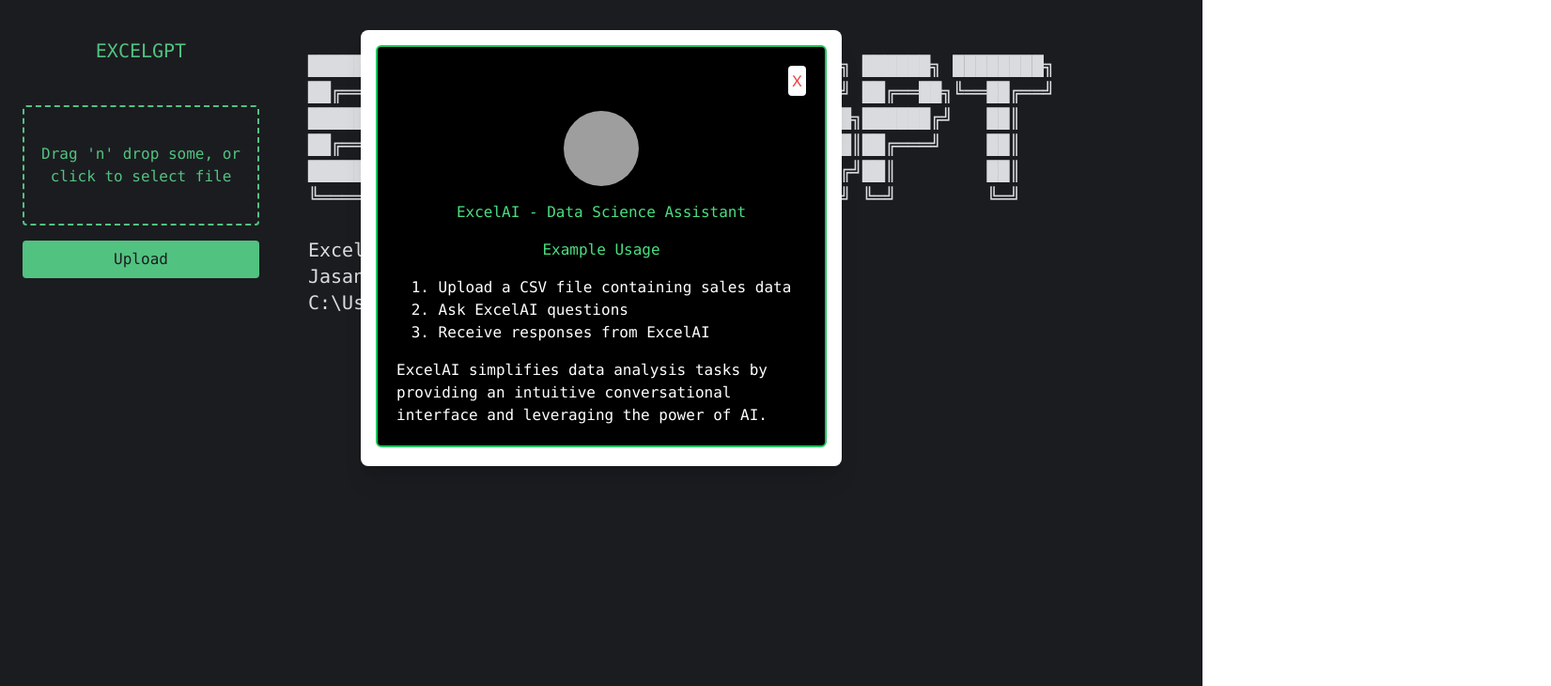
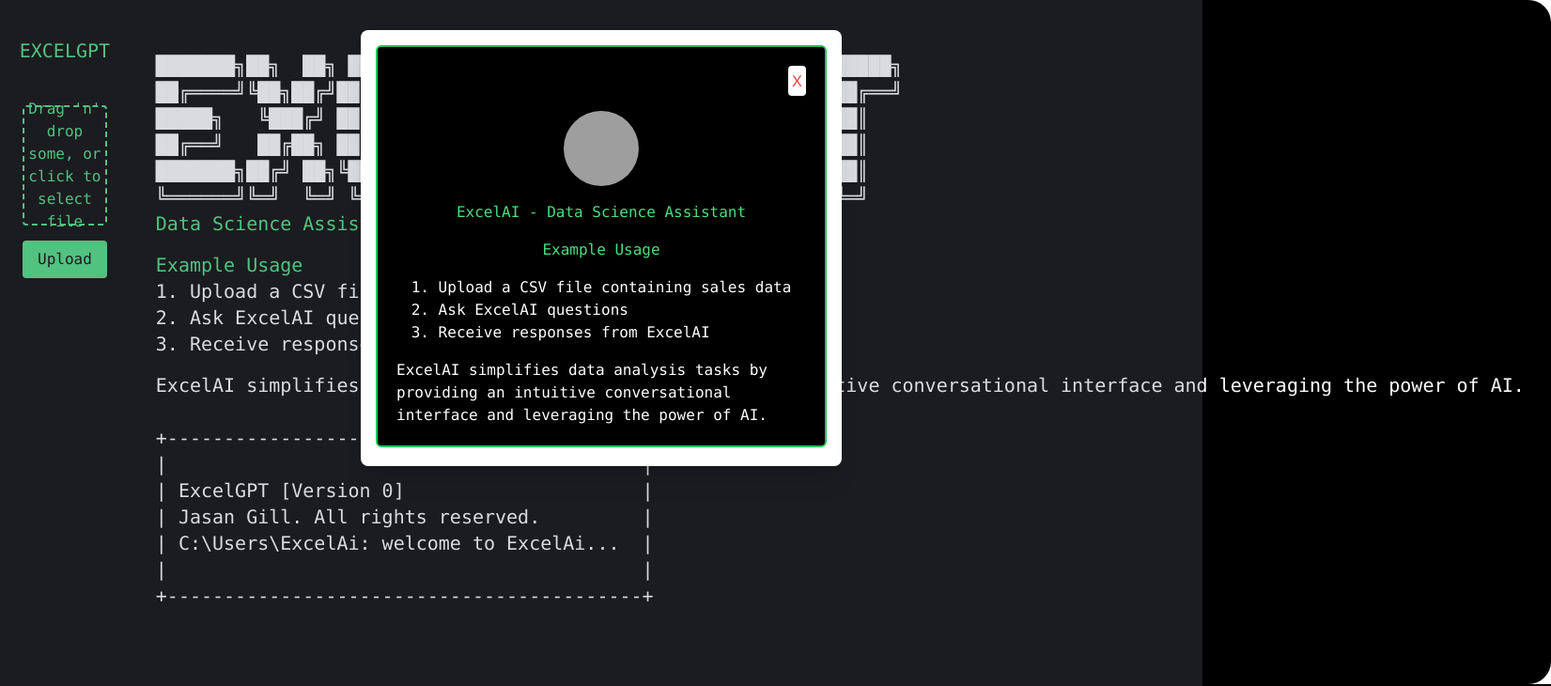
Before and after one commit to jasangill1/ExcelGPT, a Next.js app in the folder frontend/: page / in a window 1280 px wide. Shown: the top 730 px of the page at 94% size, 1651 px wide, since content can reach past the window. Built offline with nearby package versions, Linux system fonts and the light colour scheme; grey boxes are pictures that could not be loaded.

Commit message:
better design

```diff
--- a/frontend/components/Chatscreen.jsx
+++ b/frontend/components/Chatscreen.jsx
@@ -21,12 +21,32 @@
 ██╔══╝   ██╔██╗ ██║     ██╔══╝  ██║     ██║   ██║██╔═══╝    ██║
 ███████╗██╔╝ ██╗╚██████╗███████╗███████╗╚██████╔╝██║        ██║
 ╚══════╝╚═╝  ╚═╝ ╚═════╝╚══════╝╚══════╝ ╚═════╝ ╚═╝        ╚═╝
+`}
+<h2 className="text-green-400 font-mono ">Data Science Assistant</h2>
 
-ExcelGPT [Version 0]
-Jasan Gill. All rights reserved.
-C:\\Users\\ExcelAi: welcome to ExcelAi...`}
+
+        <h3 className="text-green-400 font-mono mt-4">Example Usage</h3>
+        <ol className="font-mono list-decimal list-inside text-left">
+            <li>Upload a CSV file containing sales data</li>
+            <li>Ask ExcelAI questions</li>
+            <li>Receive responses from ExcelGPT</li>
+        </ol>
+        <p className="font-mono mt-4">
+            ExcelAI simplifies data analysis tasks by providing an intuitive conversational interface and leveraging the power of AI.
+        </p>
+{`
++------------------------------------------+
+|                                          |
+| ExcelGPT [Version 0]                     |
+| Jasan Gill. All rights reserved.         |
+| C:\\Users\\ExcelAi: welcome to ExcelAi...  |
+|                                          |
++------------------------------------------+
+`}
               </code>
             </pre>
+
+
            </div>
 
         ) : (
```
